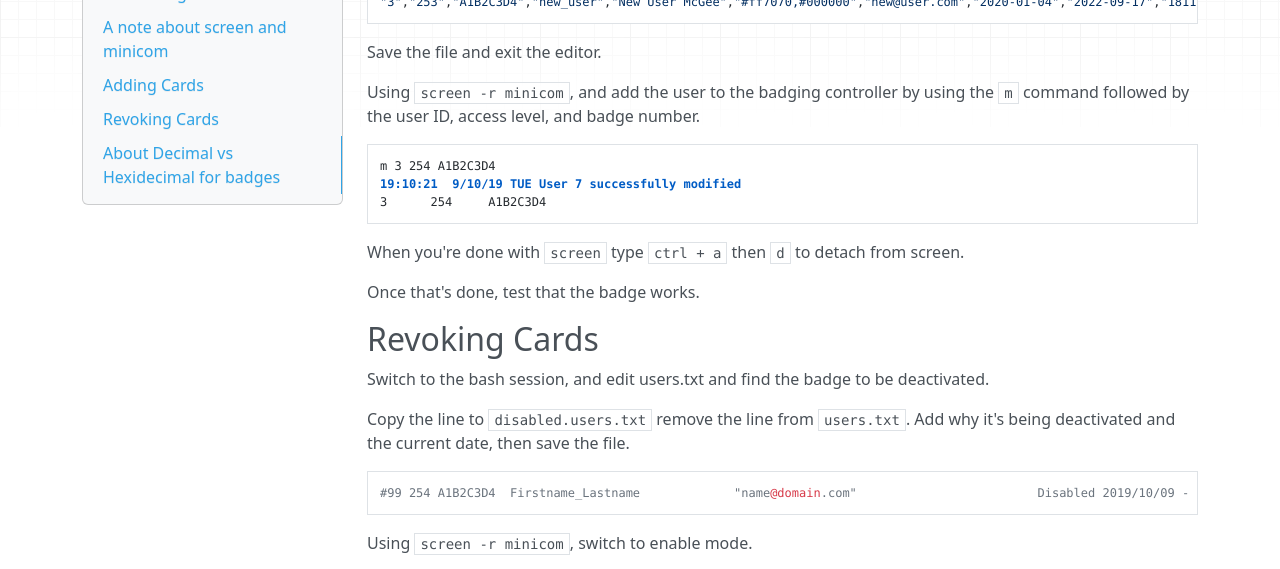
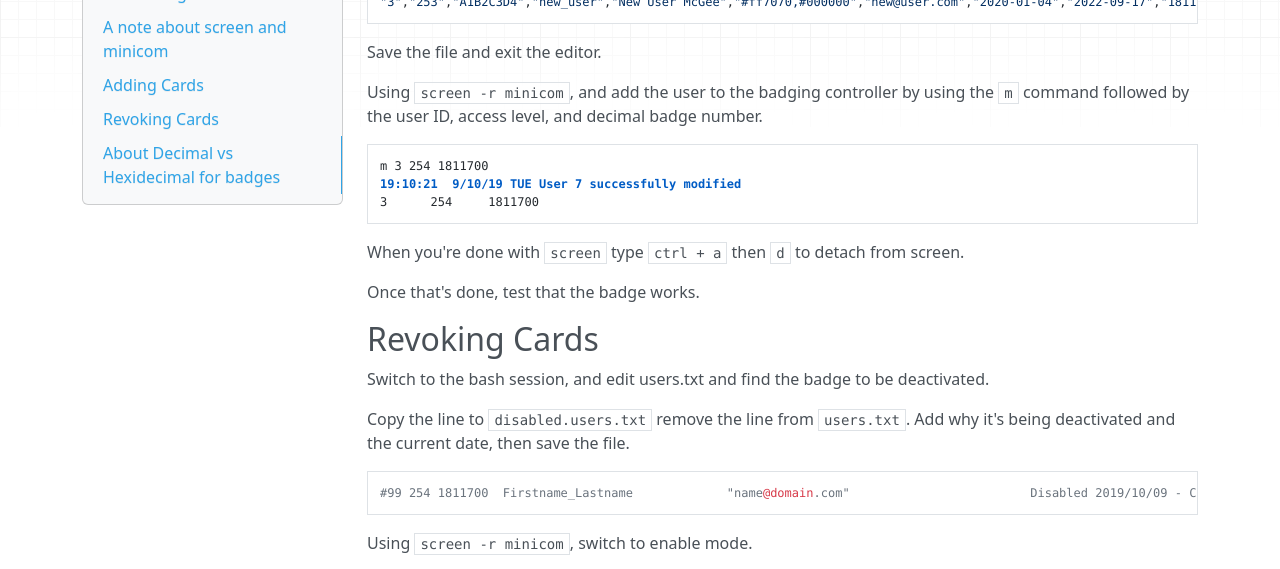
Before and after one commit to synshop/rtfm, an MkDocs documentation site: the page built from docs/admins/Access Control System.md, in a window 1280 px wide and 900 px high, scrolled down 1493 px. Shown: the part 179-748 px from the top of the window. Built offline with MkDocs 1.6.1, drawn with Linux system fonts in a browser that asks for light colours; nearby versions of some CDN libraries.

Commit message:
Update Access Control System.md

```diff
--- a/docs/admins/Access Control System.md
+++ b/docs/admins/Access Control System.md
@@ -71,11 +71,11 @@ Save the file and exit the editor.
 
 Using `screen -r minicom`, and add the user
 to the badging controller by using the `m` command followed by the user ID, access level, and
-badge number.
+decimal badge number.
 
-    m 3 254 A1B2C3D4
+    m 3 254 1811700
     19:10:21  9/10/19 TUE User 7 successfully modified
-    3      254     A1B2C3D4
+    3      254     1811700
 
 When you're done with `screen` type `ctrl + a` then `d` to detach from screen.
 
@@ -88,7 +88,7 @@ Switch to the bash session, and edit users.txt and find the badge to be deactiva
 Copy the line to `disabled.users.txt` remove the line from `users.txt`. Add why it's being
 deactivated and the current date, then save the file.
 
-    #99 254 A1B2C3D4  Firstname_Lastname             "name@domain.com"                         Disabled 2019/10/09 - Canceled account
+    #99 254 1811700  Firstname_Lastname             "name@domain.com"                         Disabled 2019/10/09 - Canceled account
 
 Using `screen -r minicom`, switch to enable mode.
 
```
